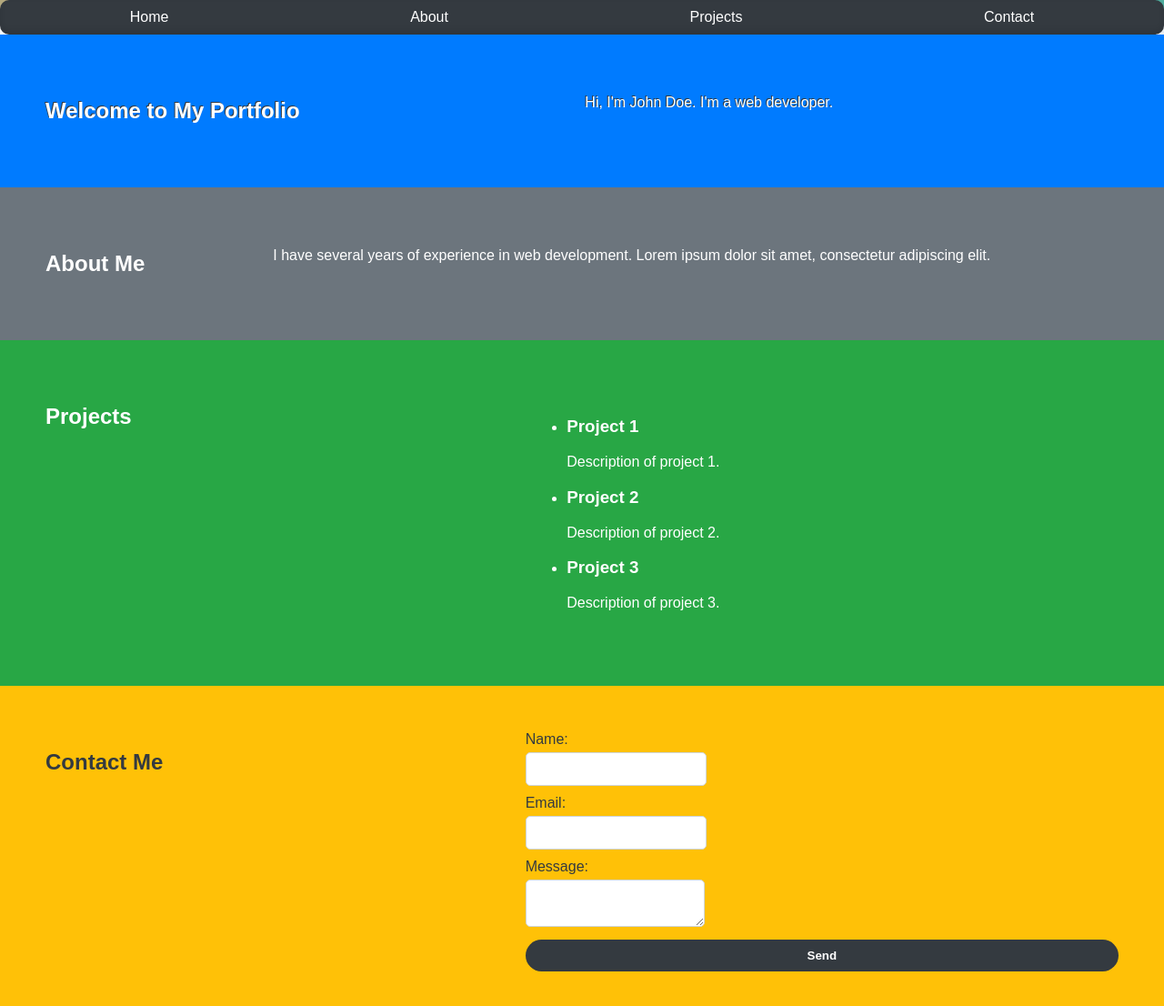
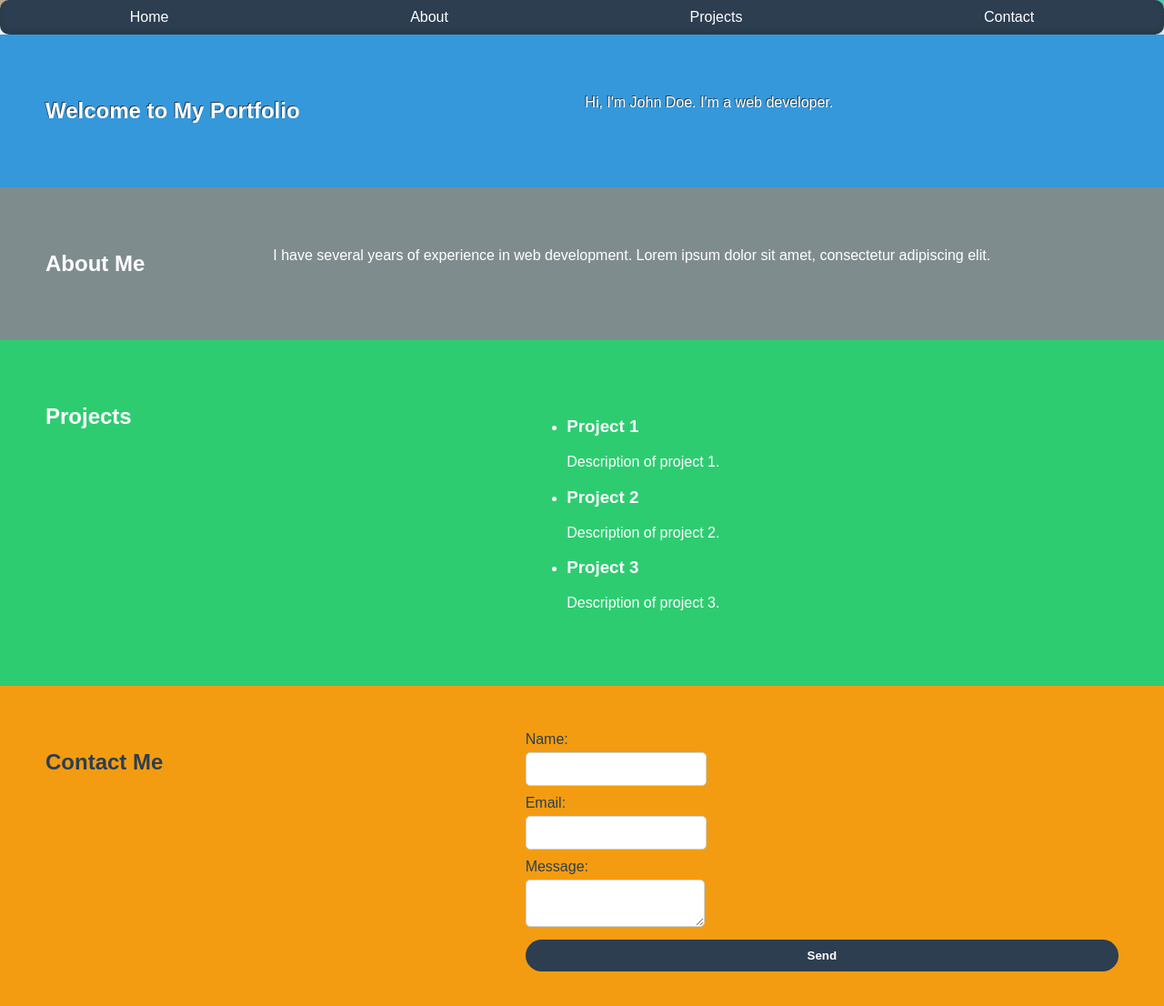
Before and after one commit to hamzahyaasin/hamzahyaasin.github.io, a plain HTML site: page portfolio.html in a window 1280 px wide. Shown: the top 1106 px of the page at 91% size. Drawn offline with Linux system fonts and the light colour scheme.

Commit message:
Update css portfolio.css

```diff
--- a/css portfolio.css
+++ b/css portfolio.css
@@ -3,13 +3,13 @@ body {
   font-family: Arial, sans-serif;
   margin: 0;
   padding: 0;
-  background: linear-gradient(to right, #f8f9fa, #e9ecef); /* Light gray to darker gray gradient */
+  background: linear-gradient(to right, #f0f2f5, #d9e4ec); /* Lighter gray to lighter blue gradient */
   transition: background 0.5s ease;
 }
 
 /* Use a border-radius and a box-shadow for the header */
 header {
-  background-color: #343a40; /* Dark gray header background */
+  background-color: #2c3e50; /* Darker blue header background */
   color: #ffffff; /* White text color */
   padding: 10px;
   border-radius: 10px; /* Rounded corners */
@@ -37,7 +37,7 @@ nav ul li a {
 }
 
 nav ul li a:hover {
-  color: #ffc107; /* Yellow on hover */
+  color: #f39c12; /* Orange on hover */
 }
 
 /* Use a grid layout for the sections */
@@ -49,24 +49,24 @@ section {
 
 /* Use different background colors and text shadows for different sections */
 #home {
-  background-color: #007bff; /* Bright blue section background */
+  background-color: #3498db; /* Lighter blue section background */
   color: #ffffff;
-  text-shadow: -1px -1px #343a40; /* Dark gray text shadow */
+  text-shadow: -1px -1px #2c3e50; /* Darker blue text shadow */
 }
 
 #about {
-  background-color: #6c757d; /* Dark gray section background */
+  background-color: #7f8c8d; /* Lighter gray section background */
   color: #ffffff;
 }
 
 #projects {
-  background-color: #28a745; /* Green section background */
+  background-color: #2ecc71; /* Lighter green section background */
   color: #ffffff;
 }
 
 #contact {
-  background-color: #ffc107; /* Yellow section background */
-  color: #343a40; /* Dark gray text color */
+  background-color: #f39c12; /* Orange section background */
+  color: #2c3e50; /* Darker blue text color */
 }
 
 /* Use pseudo-elements to create decorative shapes before and after each section */
@@ -84,49 +84,49 @@ section::after {
 #home::before {
     top:-25px;
     left:-25px;
-    background:#ffc107
+    background:#f39c12
 }
 #home::after {
     bottom:-25px;
     right:-25px;
-    background:#28a745
+    background:#2ecc71
 }
 #about::before {
     top:-25px;
     right:-25px;
-    background:#007bff
+    background:#3498db
 }
 #about::after {
     bottom:-25px;
     left:-25px;
-    background:#ffc107
+    background:#f39c12
 }
 #projects::before {
     top:-25px;
     left:-25px;
-    background:#6c757d
+    background:#7f8c8d
 }
 #projects::after {
     bottom:-25px;
     right:-25px;
-    background:#007bff
+    background:#3498db
 }
 #contact::before {
     top:-25px;
     right:-25px;
-    background:#28a745
+    background:#2ecc71
 }
 #contact::after {
     bottom:-25px;
     left:-25px;
-    background:#6c757d
+    background:#7f8c8d
 }
 
 /* Use a transform and a transition for the form elements on hover */
 form label {
   display: block;
   margin-bottom: 5px;
-  color: #343a40;
+  color: #2c3e50;
 }
 
 form input,
@@ -148,7 +148,7 @@ form textarea {
 form input[type="text"]:hover,
 form input[type="email"]:hover,
 form textarea:hover{
-   border-color :#343a40;
+   border-color :#2c3e50;
    transform :translate(-2px,-2px)
 }
 
@@ -160,12 +160,12 @@ form input[type="submit"] {
    width :100%;
    font-weight :bold;
    color :#ffffff;
-   background-color :#343a40;
+   background-color :#2c3e50;
    transition :all .3s ease-in-out;
    transform :translate(0,0)
 }
 
 form input[type="submit"]:hover {
-   background-color :#007bff; /* Bright blue button on hover */
+   background-color :#3498db; /* Lighter blue button on hover */
    transform :translate(-2px,-2px)
 }
```
